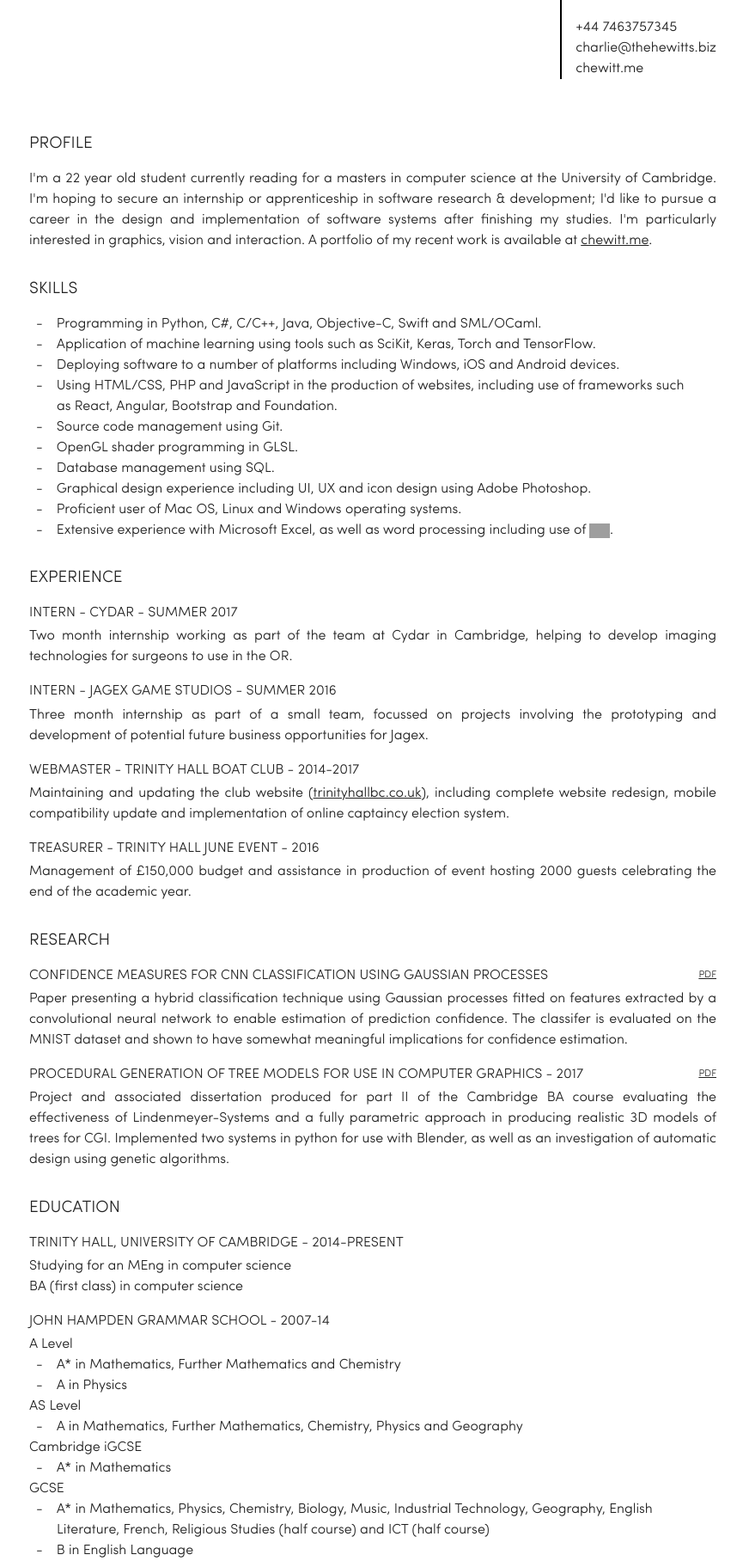
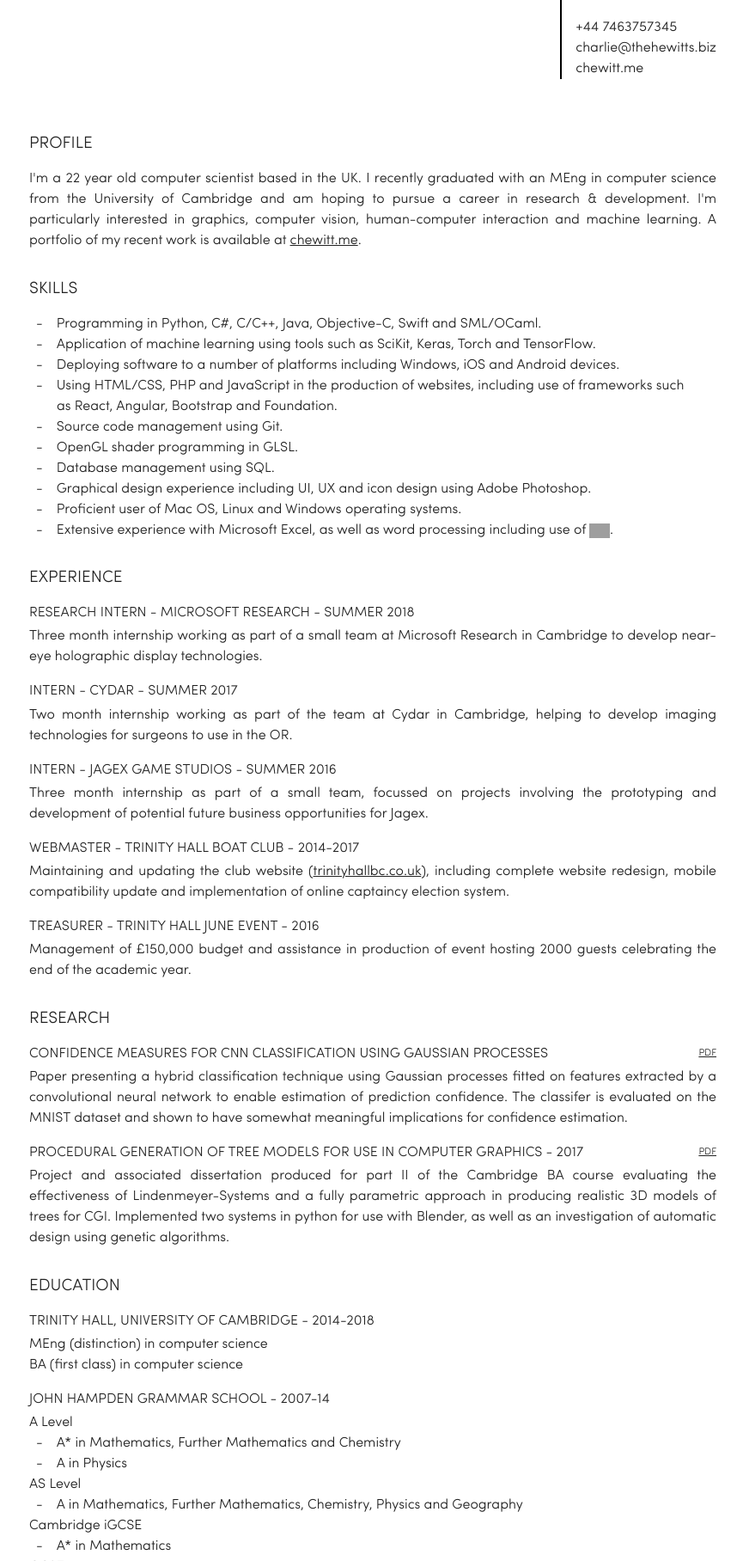
Before and after one commit to friggog/website, a PHP site: page /cv.html in a window 1280 px wide. Shown: the part 148-1964 px from the top of the page at 86% size, without its empty margins (206-1071 px from the left). Run offline with PHP 8.4, Linux system fonts and the light colour scheme; grey boxes are pictures that could not be loaded.

Commit message:
MEng results and remove student stuff"

```diff
--- a/cv.html
+++ b/cv.html
@@ -187,9 +187,7 @@
                 </script>
                 <noscript>
                     22
-                </noscript> year old student currently reading for a masters in computer science at the University of Cambridge. I'm hoping to secure an internship or apprenticeship
-                    in software research &amp; development; I'd like to pursue a career in the design and implementation of software systems after finishing my studies. I'm
-                    particularly interested in graphics, vision and interaction. A portfolio of my recent work is available at <a href="http://chewitt.me" target="_blank">chewitt.me</a>.</p>
+                </noscript> year old computer scientist based in the UK. I recently graduated with an MEng in computer science from the University of Cambridge and am hoping to pursue a career in research &amp; development. I'm particularly interested in graphics, computer vision, human-computer interaction and machine learning. A portfolio of my recent work is available at <a href="http://chewitt.me" target="_blank">chewitt.me</a>.</p>
         </section>
         <section>
             <h2>Skills</h2>
@@ -208,6 +206,8 @@
         </section>
         <section id="exp">
             <h2>Experience</h2>
+            <h3>Research Intern - Microsoft Research - Summer 2018</h3>
+            <p>Three month internship working as part of a small team at Microsoft Research in Cambridge to develop near-eye holographic display technologies.</p>
             <h3>Intern - Cydar - Summer 2017</h3>
             <p>Two month internship working as part of the team at Cydar in Cambridge, helping to develop imaging technologies for surgeons to use in the OR.</p>
             <h3>Intern - Jagex Game Studios - Summer 2016</h3>
@@ -229,8 +229,8 @@
         </section>
         <section id="edu">
             <h2>Education</h2>
-            <h3>Trinity Hall, University of Cambridge - 2014-Present</h3>
-            <p>Studying for an MEng in computer science</p>
+            <h3>Trinity Hall, University of Cambridge - 2014-2018</h3>
+            <p>MEng (distinction) in computer science</p>
             <p>BA (first class) in computer science</p>
             <h3>John Hampden Grammar School - 2007-14</h3>
             <p>A Level</p>
--- a/index.html
+++ b/index.html
@@ -348,8 +348,8 @@
                 <noscript>
                     22
                 </noscript>
-                year old student living near London in the UK.</p>
-            <p>I'm studying for an MEng in computer science at the University of Cambridge.</p>
+                year old computer scientist living near London in the UK.</p>
+            <p>I'm interested in graphics, computer vision and human-computer interaction.</p>
             <p>I like to design and code things - apps, websites, iOS tweaks, icons &amp; interfaces.</p>
             <p>I also love to play and write music, travel &amp; row.</p>
             <p>A full CV is available <a href="cv.html" target="_blank">here</a>.</p>
--- a/main.php
+++ b/main.php
@@ -99,8 +99,8 @@ $social_icons = array(
                 <noscript>
                     22
                 </noscript>
-                year old student living near London in the UK.</p>
-            <p>I'm studying for an MEng in computer science at the University of Cambridge.</p>
+                year old computer scientist living near London in the UK.</p>
+            <p>I'm interested in graphics, computer vision and human-computer interaction.</p>
             <p>I like to design and code things - apps, websites, iOS tweaks, icons &amp; interfaces.</p>
             <p>I also love to play and write music, travel &amp; row.</p>
             <p>A full CV is available <a href="cv.html" target="_blank">here</a>.</p>
```
Also changed, not shown: 1 other file.
